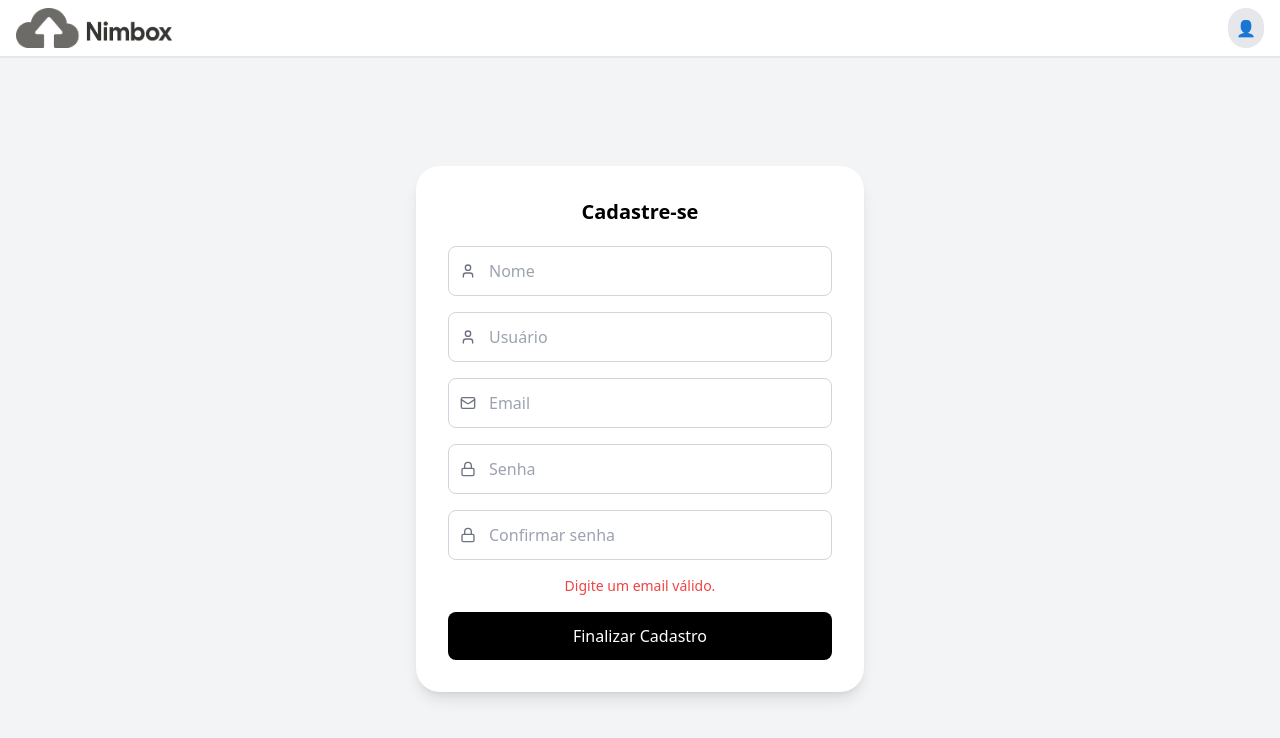
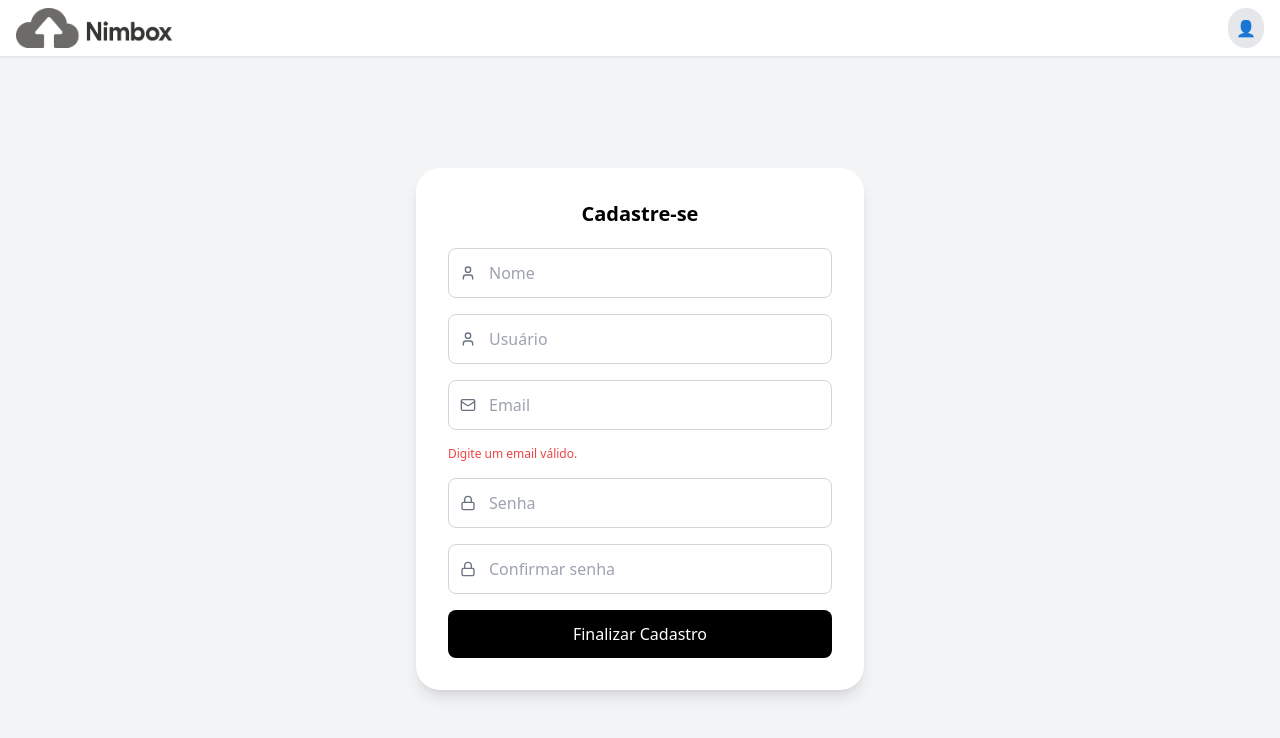
Before and after one commit to guilhermetorresm/cloud-storage-app, a React (Create React App) app in the folder frontend/: page /Register in a window 1280 px wide. Both pictures are taken after a click on the button "Finalizar Cadastro". Shown: the top 738 px of the page. Built offline with nearby package versions, Linux system fonts and the light colour scheme.

Commit message:
Alteração para o texto de email inavalido aparecer abaixo do campo

```diff
--- a/frontend/src/Pages/register.jsx
+++ b/frontend/src/Pages/register.jsx
@@ -12,6 +12,7 @@ export default function Register() {
   const [confirmarSenha, setConfirmarSenha] = useState("");
   const [erro, setErro] = useState("");
   const [erroSenha, setErroSenha] = useState("");
+  const [erroEmail, setErroEmail] = useState("");
 
   // Validações
   const hasMinLength = senha.length >= 8;
@@ -21,7 +22,6 @@ export default function Register() {
   const hasNoSpaces = !/\s/.test(senha);
   const hasOnlyASCII = [...senha].every((c) => c.charCodeAt(0) < 128);
   const passwordsMatch = senha === confirmarSenha && confirmarSenha !== "";
-
 
   const isPasswordValid =
     hasMinLength &&
@@ -34,9 +34,12 @@ export default function Register() {
   const handleCadastro = () => {
     const emailRegex = /^[^\s@]+@[^\s@]+\.[^\s@]+$/;
     if (!emailRegex.test(email)) {
-      setErro("Digite um email válido.");
+      setErroEmail("Digite um email válido.");
       return;
+    } else {
+      setErroEmail("");
     }
+
     if (!isPasswordValid || !passwordsMatch) {
       setErroSenha("Corrija os erros da senha antes de continuar.");
       return;
@@ -86,8 +89,14 @@ export default function Register() {
               placeholder="Email"
               icon="email"
               value={email}
-              onChange={(e) => setEmail(e.target.value)}
+              onChange={(e) => {
+                setEmail(e.target.value);
+                setErroEmail("");
+              }}
             />
+            {erroEmail && (
+              <p className="text-red-500 text-xs -mt-2">{erroEmail}</p>
+            )}
 
             <InputField
               type="password"
```
